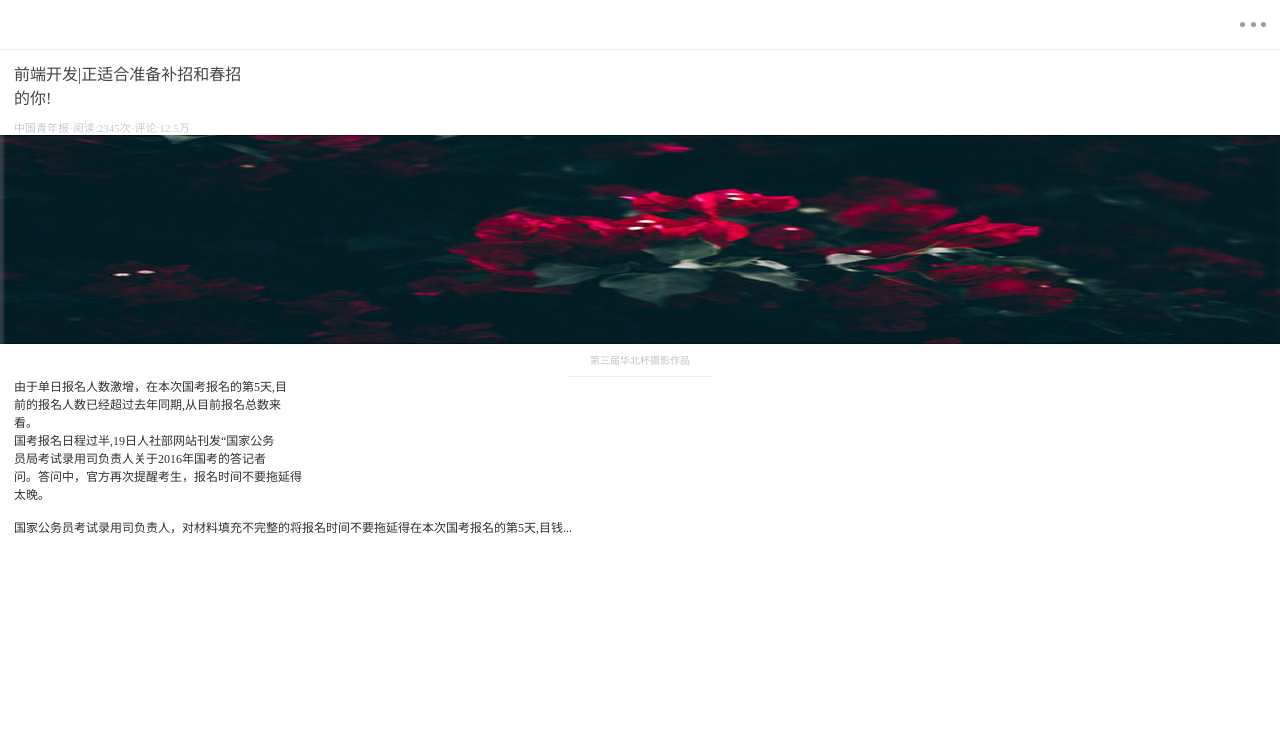
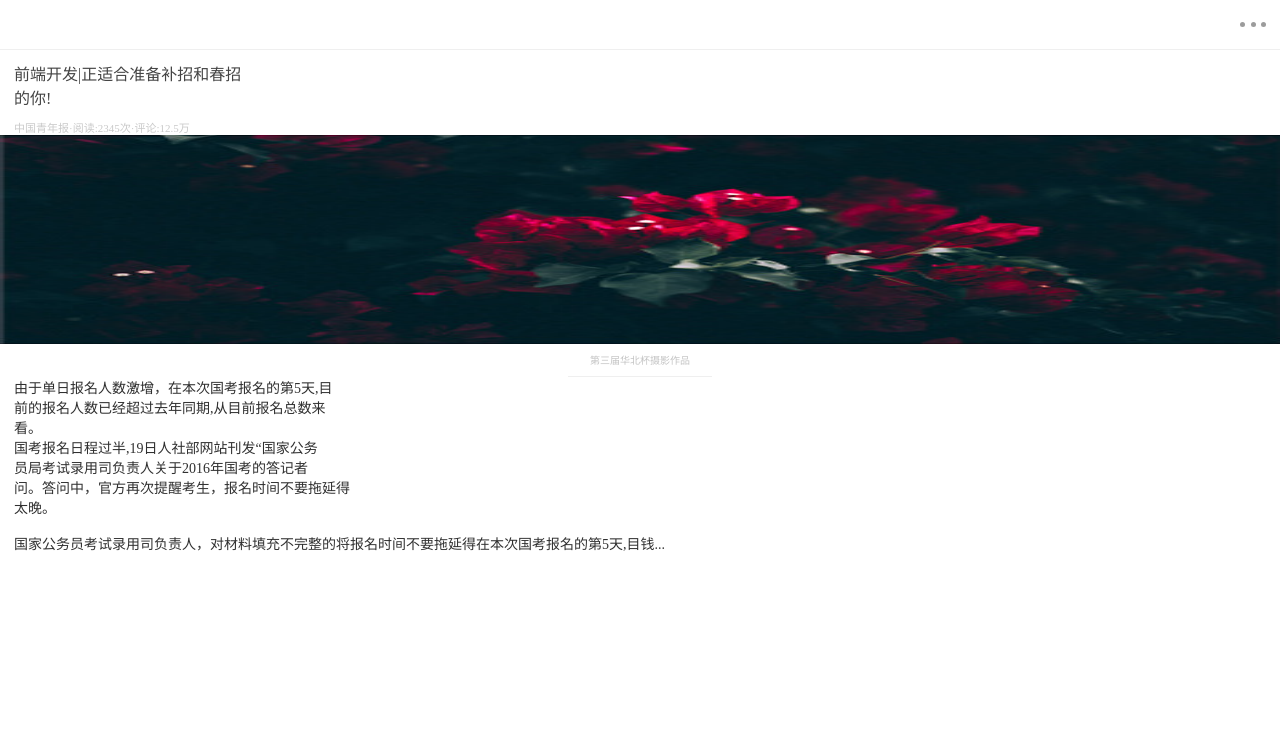
Before and after one commit to mszsnn/WUI1708-12.12, a plain HTML site: page boke/xinwenzhengwen.html in a window 1280 px wide. Shown: the top 748 px of the page. Drawn offline with Linux system fonts and the light colour scheme; a web font is replaced by a local one.

Commit message:
Update xinwenzhengwen.css

```diff
--- a/boke/css/xinwenzhengwen.css
+++ b/boke/css/xinwenzhengwen.css
@@ -129,7 +129,7 @@ body{
 }
 .neirong span{
 	display: block;
-	font-size: 0.12rem;
+	font-size: 0.14rem;
 	color: #303030;
 	/* text-align: center; */
 	margin-left: 0.14rem;
```
